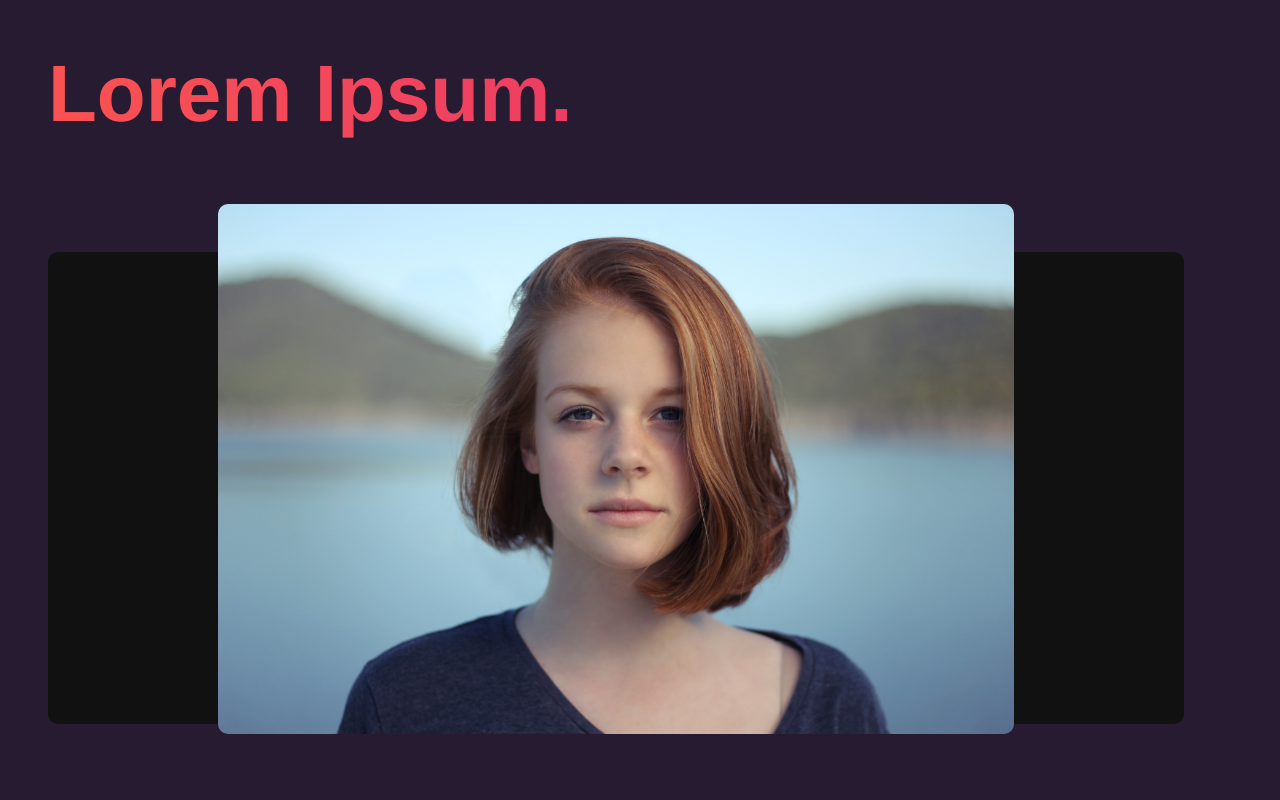
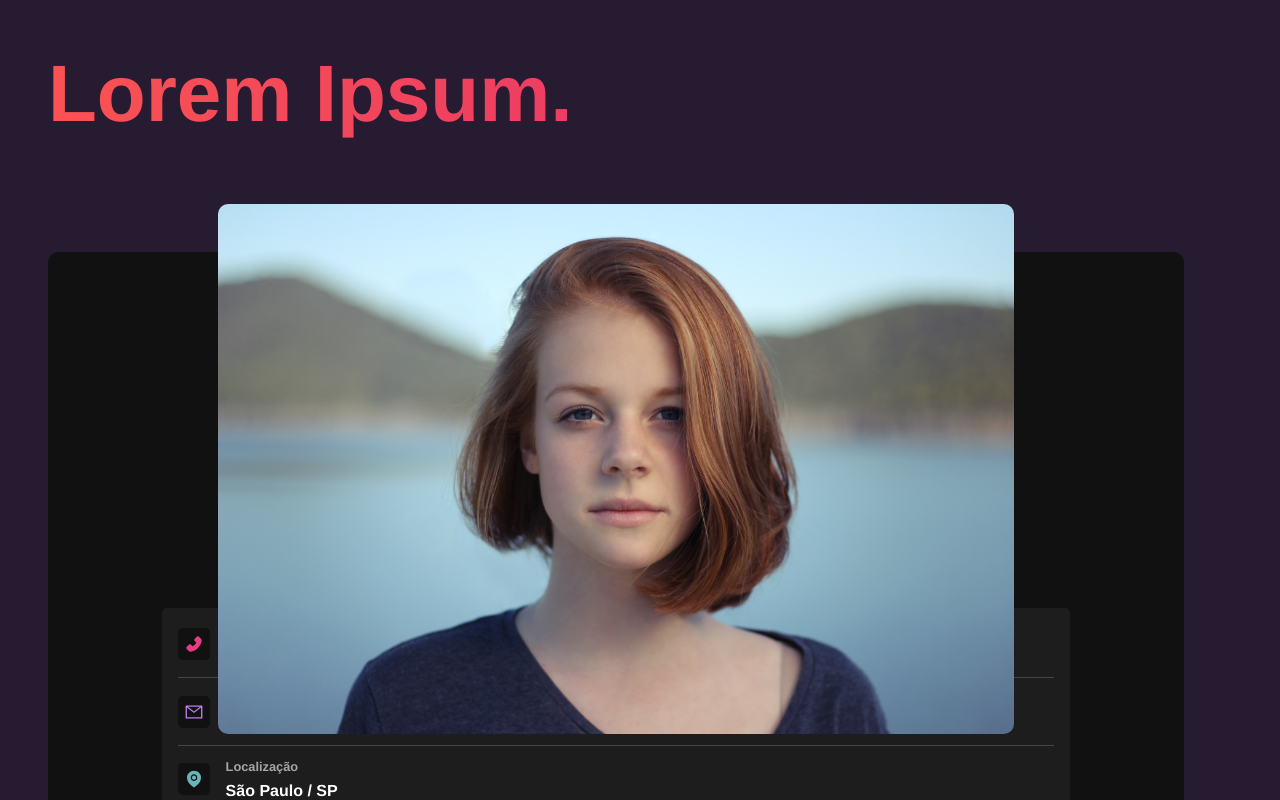
Before and after one commit to LucasMorais1998/react-sass-portfolio, a React (Vite) app: page / in a window 1280 px wide. Shown: the top 800 px of the page. Built offline with nearby package versions, Linux system fonts and the light colour scheme.

Commit message:
import InformationContainer in Sidebar

```diff
--- a/src/components/Sidebar/index.jsx
+++ b/src/components/Sidebar/index.jsx
@@ -1,4 +1,5 @@
 import SocialNetworkContainer from "../SocialNetworkContainer";
+import InformationContainer from "../InformationContainer";
 
 import AvatarImg from "../../assets/images/person-picture.jpg";
 
@@ -10,7 +11,7 @@ const Sidebar = () => {
       <img src={AvatarImg} alt="Imagem de perfil, de uma mulher ruiva" />
       <p className="title">Desenvolvedor</p>
       <SocialNetworkContainer />
-      <p>informações de contato</p>
+      <InformationContainer />
       <a href="" className="btn">
         Download currículo
       </a>
```
